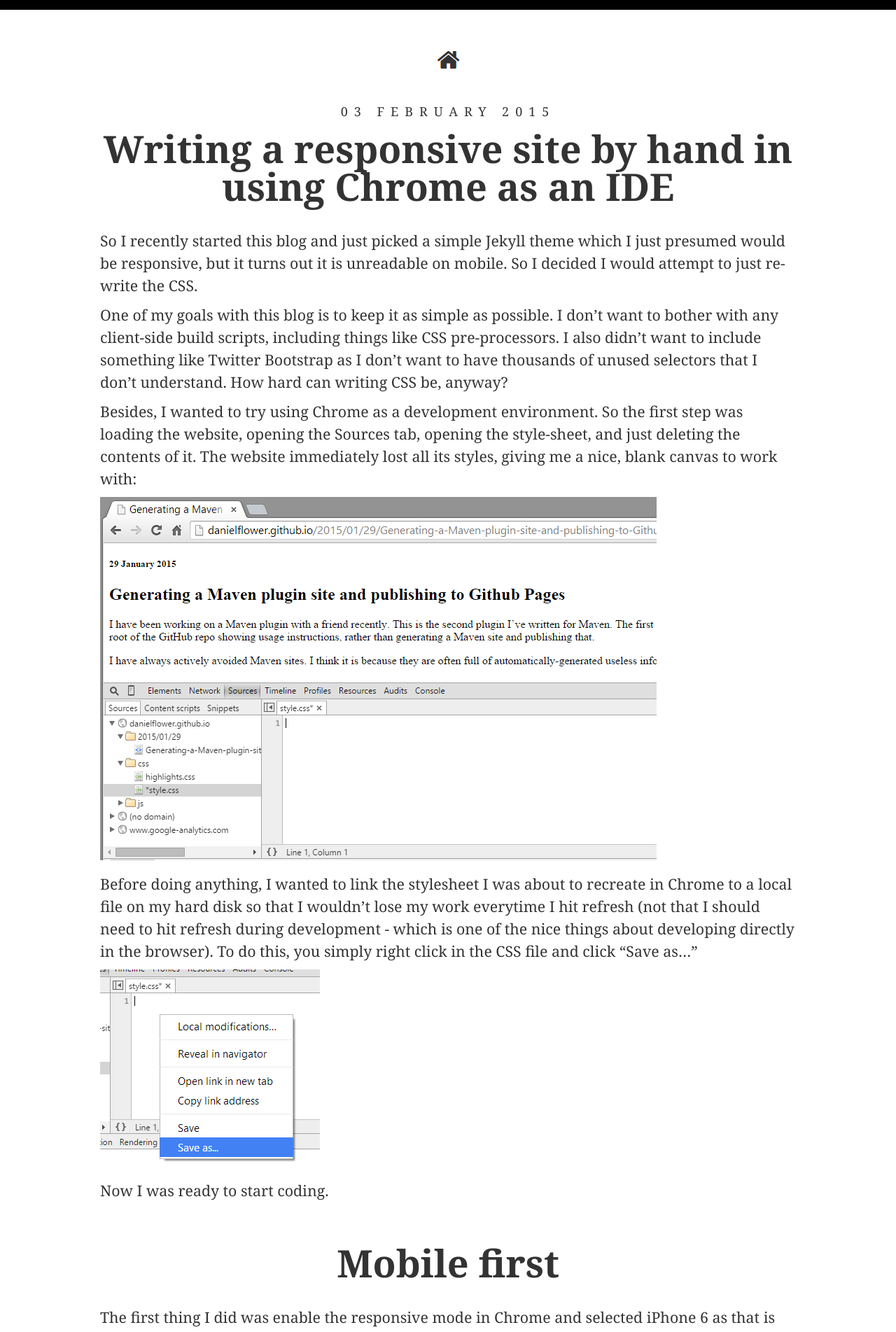
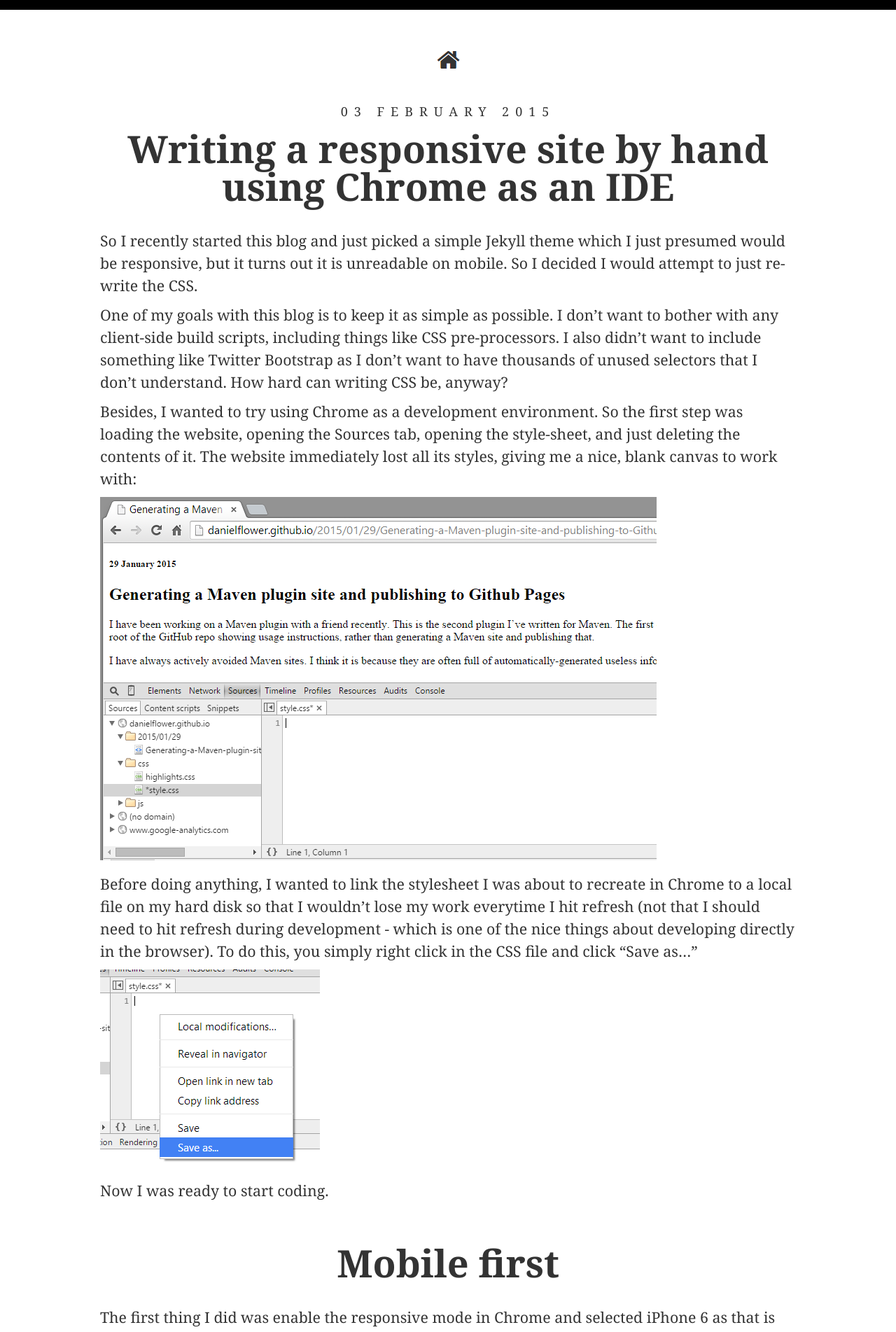
Before and after one commit to danielflower/danielflower.github.io, a Jekyll site: the page built from _posts/2015-02-03-Writing-a-responsive-site-by-hand-in-using-Chrome-as-an-IDE.md, in a window 1280 px wide. Shown: the top 1903 px of the page at 70% size. Built offline with Jekyll 4.4.1, drawn with Linux system fonts in a browser that asks for light colours.

Commit message:
Trying to make images responsive

```diff
--- a/_posts/2015-02-03-Writing-a-responsive-site-by-hand-in-using-Chrome-as-an-IDE.md
+++ b/_posts/2015-02-03-Writing-a-responsive-site-by-hand-in-using-Chrome-as-an-IDE.md
@@ -1,6 +1,6 @@
 ---
 layout: post_page
-title: Writing a responsive site by hand in using Chrome as an IDE
+title: Writing a responsive site by hand using Chrome as an IDE
 ---
 
 So I recently started this blog and just picked a simple Jekyll theme which I just
--- a/css/style.css
+++ b/css/style.css
@@ -80,6 +80,12 @@
 }
 
 
+.post img {
+    width: auto;
+    height: auto;
+    max-width: 100%;
+}
+
 footer {
     width: 100%;
     background-color: #000000;
```
